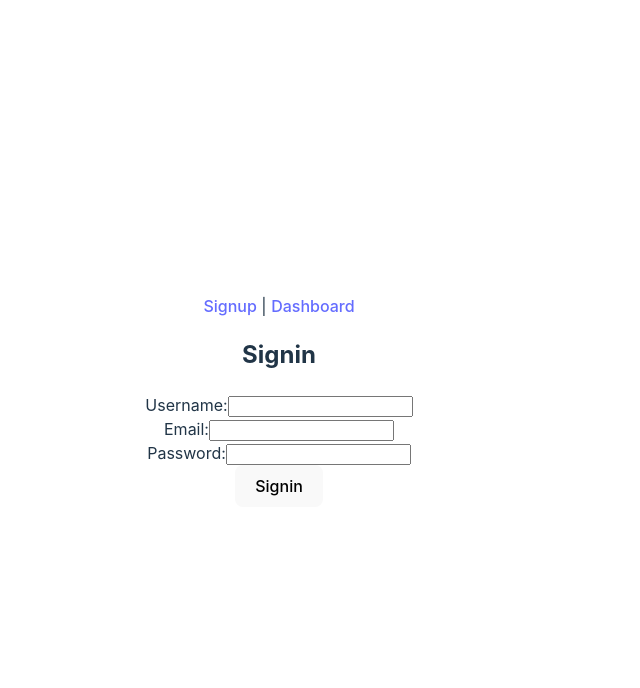
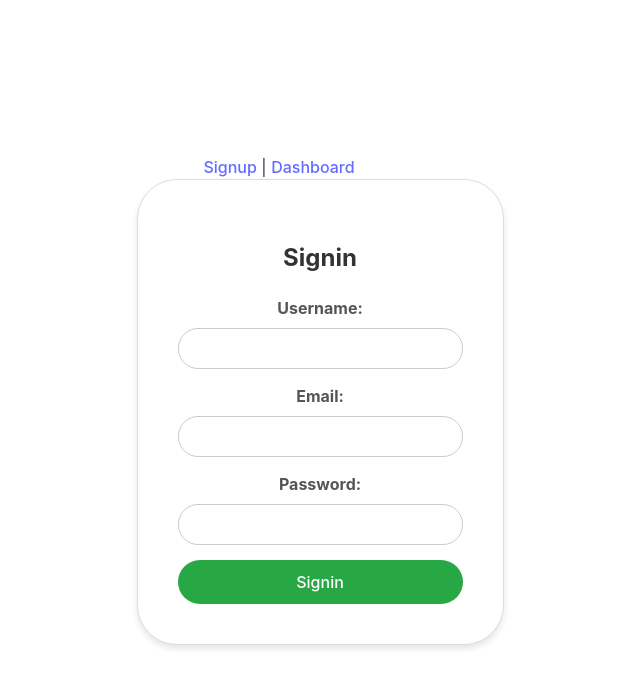
Before and after one commit to saitamau-maximum/alcoho-rhythm, a React (Vite) app in the folder client/: page /signin in a window 1280 px wide. Shown: the top 688 px of the page, without its empty margins (361-1001 px from the left). Built offline with nearby package versions, Linux system fonts and the light colour scheme.

Commit message:
feat: エラーハンドルを追加

```diff
--- /dev/null
+++ b/client/src/signin/Signin.css
@@ -0,0 +1,95 @@
+.page-background {
+  background-color: #f0f0f0; /* 背景色 */
+  min-height: 100vh; /* ページ全体の高さをカバー */
+  display: flex;
+  justify-content: center;
+  align-items: center;
+}
+.signin-container {
+  max-width: 600px; /* フォームの横幅を広げる */
+  width: 100%; /* 画面サイズに応じて横幅を可変にする */
+  padding: 40px; /* 内側の余白を増やしてフォームを広く見せる */
+  background-color: #ffffff; /* 背景色 */
+  border: 1px solid #ddd; /* 枠線 */
+  border-radius: 8px; /* 角を丸くする */
+  border-radius: 40px;
+  box-shadow: 0 4px 6px rgba(0, 0, 0, 0.1);
+  position: relative;
+}
+
+.signin-container h2 {
+  text-align: center;
+  margin-bottom: 20px;
+  color: #333;
+}
+.signin-container label {
+  display: block;
+  margin-bottom: 8px;
+  font-weight: bold;
+  color: #555;
+}
+.signin-container input {
+  width: 100%;
+  padding: 12px; /* フォーム入力フィールドの内側の余白を増やす */
+  margin-bottom: 15px;
+  border: 1px solid #ccc;
+  border-radius: 4px;
+  border-radius: 20px;
+  box-sizing: border-box;
+}
+
+.submit-button {
+  width: 100%;
+  padding: 12px; /* ボタンの内側の余白を増やす */
+  background-color: #28a745;
+  color: white;
+  border: none;
+  border-radius: 4px;
+  border-radius: 40px;/* 角を丸くする */
+  font-size: 16px;
+  cursor: pointer;
+  transition: background-color 0.3s;
+}
+.submit-button:hover {
+  background-color: #218838;
+}
+
+.err-msg {
+  background-color: rgb(252, 238, 238);
+  height: 40px;
+  width: 330px;
+  z-index: 10;
+  position: absolute;
+  top: 20px;
+  left: 10px;
+  border-radius: 5px;
+  border: 1px solid rgb(250, 183, 183);
+  display: flex;
+  align-items: center;
+  cursor: default;
+  margin-bottom: 500px;
+}
+
+.err-msg p {
+  color: red;
+}
+
+.err-msg div {
+  background-color: red;
+  color: white;
+  display: flex;
+  height: 15px;
+  width: 15px;
+  margin: 10px;
+  justify-content: center;
+  align-items: center;
+  border-radius: 50%;
+  cursor: pointer;
+  border: none;
+}
+
+.err-msg span {
+  /* justify-contentがうまくいかないため調整 */
+  margin-bottom: 2.2px;
+  margin-left: 0.3px;
+}
--- a/client/src/signin/Signin.jsx
+++ b/client/src/signin/Signin.jsx
@@ -1,30 +1,38 @@
-import React from 'react'
+import React from "react";
 import { useState } from "react";
+import { useNavigate } from "react-router-dom";
+import "./Signin.css";
 
 function Signin() {
+  const navigate = useNavigate();
   const [formData, setFormData] = useState({
     username: "",
     email: "",
     password: "",
   });
+  const [message, setMessage] = useState("");
 
   const clearForm = () => {
     setFormData({
       username: "",
       email: "",
       password: "",
-    })
+    });
+  };
+
+  const handleMessage = () => {
+    setMessage("");
   }
 
   const handleChange = (e) => {
-    const {name, value} = e.target;
-    setFormData({...formData, [name]: value});
-  }
+    const { name, value } = e.target;
+    setFormData({ ...formData, [name]: value });
+  };
 
   const handleSubmit = async (e) => {
     e.preventDefault();
 
-    fetch("/api/signin:8000", {
+    const response = await fetch("/api/signin:8000", {
       method: "POST",
       body: JSON.stringify(formData),
       headers: {
@@ -32,40 +40,71 @@ function Signin() {
         Accept: "application/json",
       },
     })
-    .then(response => {
+
     if(!response.ok){
-        console.error("サーバーエラー");
+      const errorData = await response.json();
+
+      if(errorData.error == "Invalid email or password."){
+        setMessage("メールアドレスまたはパスワードが正しくありません。");
+      } else {
+        setMessage("通信エラーが発生しました。再度お試しください。");
+      }
       clearForm();
-        throw new Error(response.statusText);
-      }
-      console.log("success!");
-      console.log(formData);
-    })
-    .catch(error => {
-      console.error("通信に失敗しました", error);
-    });
+      return; //処理を終了してリダイレクトさせない
     }
 
+    navigate("/dashboard", { replace: true }); //サインインに成功したらリダイレクト
+  };
+
   return (
-    <div>
+    <>
+      <div className="signin-container">
         <h2>Signin</h2>
         <form onSubmit={(e) => handleSubmit(e)}>
           <div>
             <label htmlFor="username">Username:</label>
-          <input type="text" name="username" value={formData.username} onChange={(e) => handleChange(e)} required />
+            <input
+              type="text"
+              name="username"
+              value={formData.username}
+              onChange={(e) => handleChange(e)}
+              required
+            />
           </div>
           <div>
             <label htmlFor="email">Email:</label>
-          <input type="email" name="email" value={formData.email} onChange={(e) => handleChange(e)} required />
+            <input
+              type="email"
+              name="email"
+              value={formData.email}
+              onChange={(e) => handleChange(e)}
+              required
+            />
           </div>
           <div>
             <label htmlFor="password">Password:</label>
-          <input type="password" name="password" value={formData.password} onChange={(e) => handleChange(e)} required />
+            <input
+              type="password"
+              name="password"
+              value={formData.password}
+              onChange={(e) => handleChange(e)}
+              required
+            />
           </div>
-        <button type="submit">Signin</button>
+          <button className="submit-button" type="submit">Signin</button>
         </form>
+        {/* エラーメッセージ　*/}
+        {!(message == "") && (
+          <div className="err-msg">
+            <div onClick={handleMessage}>
+              <span>×</span>
             </div>
-  )
+            <p>{message}</p>
+          </div>
+        )}
+      </div>
+    </>
+  );
 }
 
 export default Signin;
```
Lines whose indentation alone changed are shown as unchanged.
